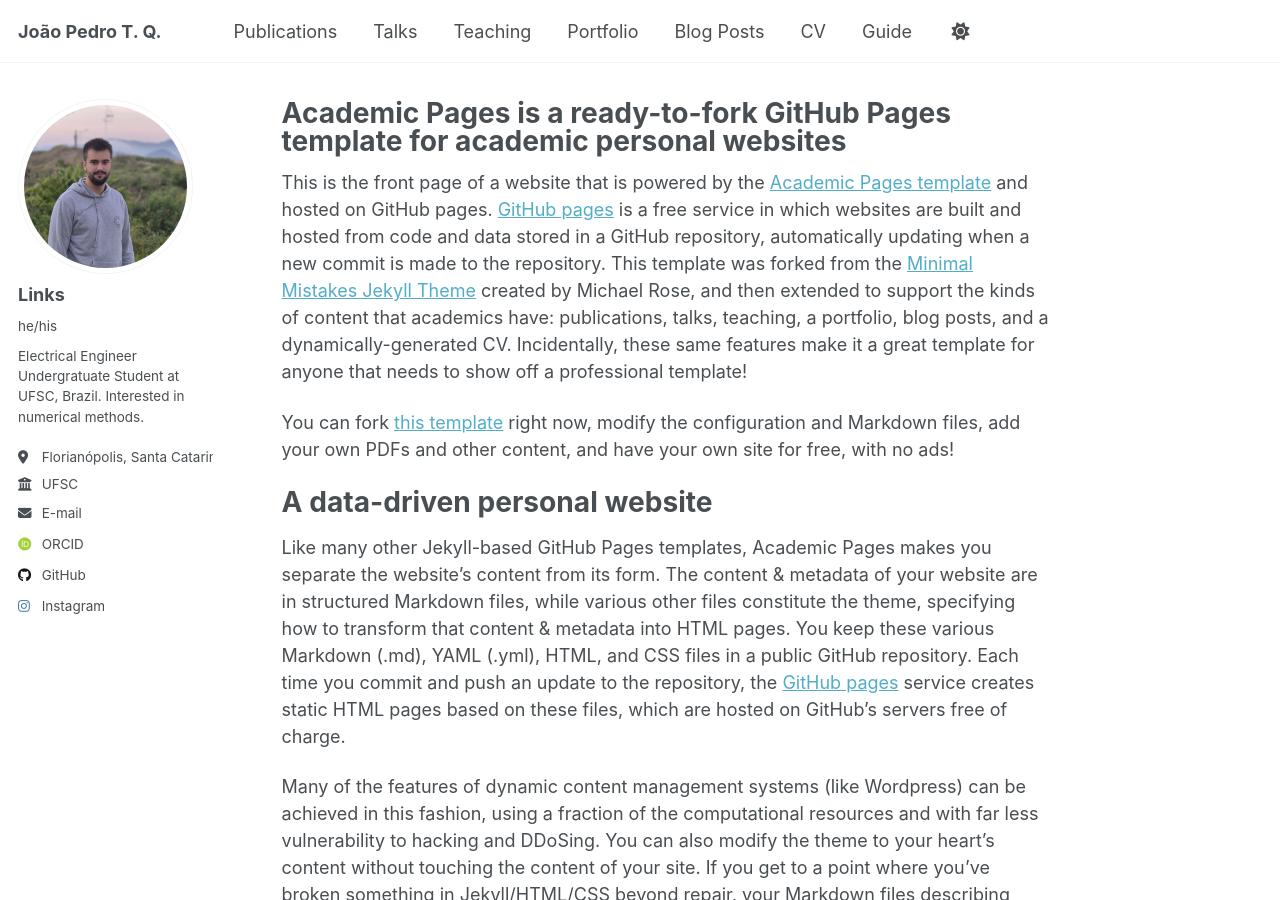
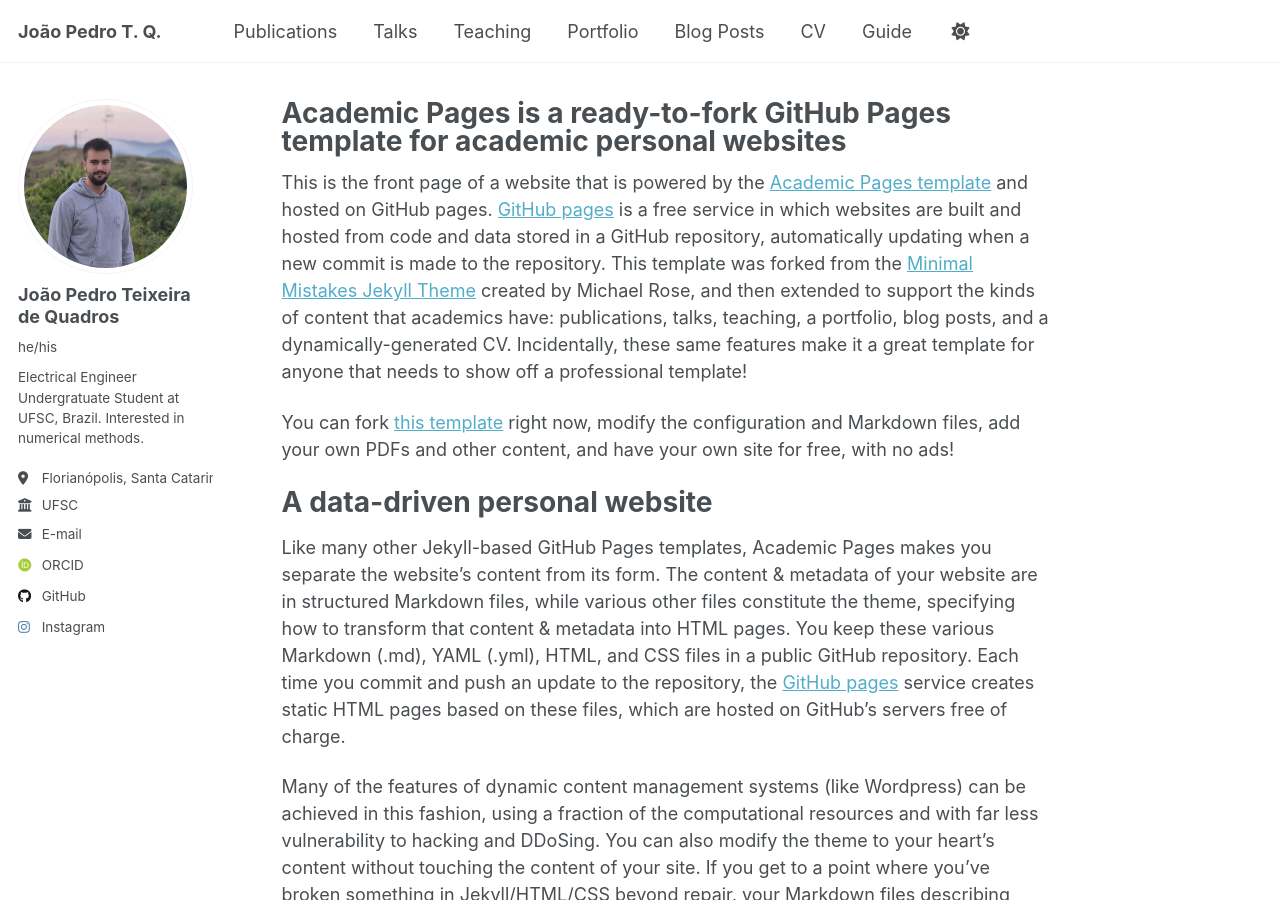
Before and after one commit to jpteixei/jpteixei.github.io, a Jekyll site: the page built from _pages/about.md, in a window 1280 px wide and 900 px high. Built offline with Jekyll 4.4.1, drawn with Linux system fonts in a browser that asks for light colours; some web fonts are replaced; a script that is not in the unit is left out.

Commit message:
Update _config.yml

```diff
--- a/_config.yml
+++ b/_config.yml
@@ -23,7 +23,7 @@ repository               : "jpteixei/jpteixei.github.io"
 author:
   # Biographic information
   avatar           : "my_picture.jpeg"
-  name             : "Links"
+  name             : "João Pedro Teixeira de Quadros"
   pronouns         : "he/his"# example: "she/her"
   bio              : "Electrical Engineer Undergratuate Student at UFSC, Brazil. Interested in numerical methods."
   location         : "Florianópolis, Santa Catarina, Brasil"
```
